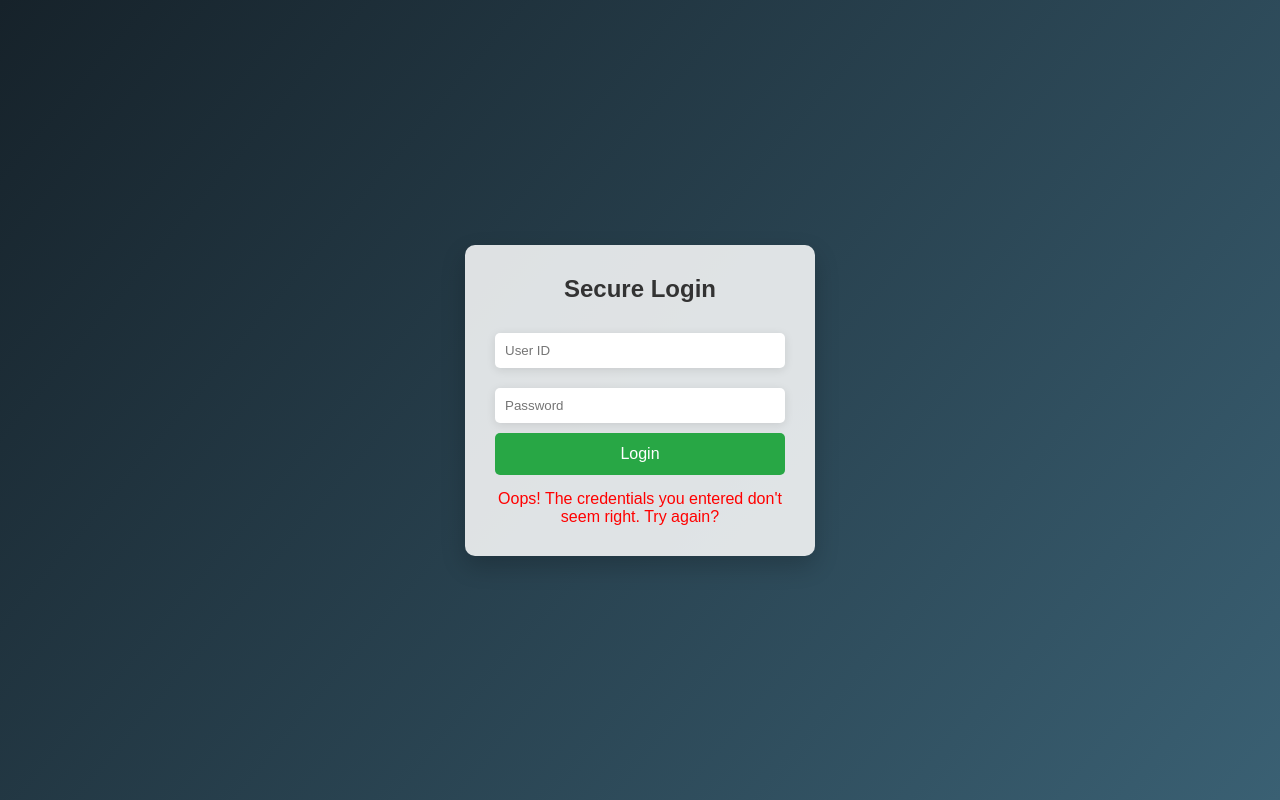
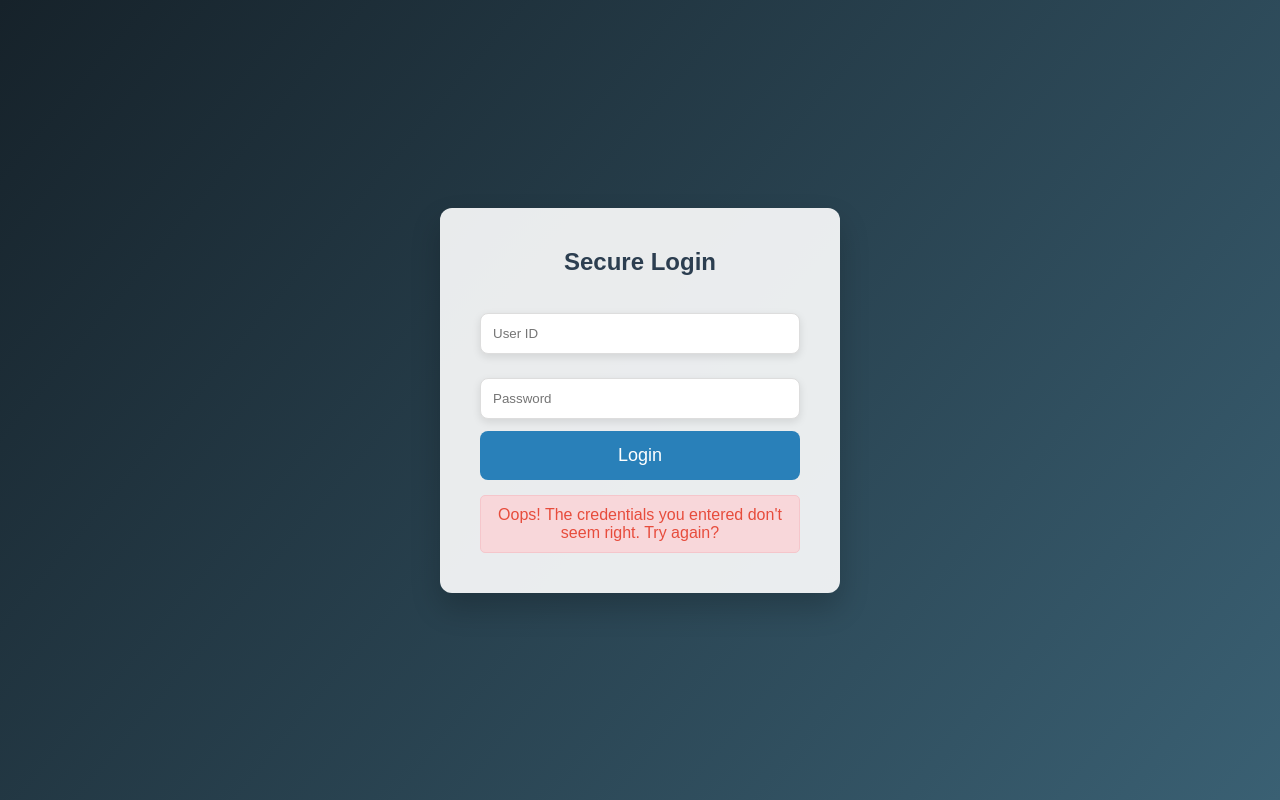
Before and after one commit to TheApexClasses/Landing-Page, a plain HTML site: page index.html in a window 1280 px wide. Both pictures are taken after a click on the button "Login". Drawn offline with Linux system fonts and the light colour scheme.

Commit message:
Added index.html

```diff
--- a/index.html
+++ b/index.html
@@ -32,53 +32,75 @@
     }
 
     .login-container {
-      background-color: rgba(255, 255, 255, 0.85);
-      padding: 30px;
-      border-radius: 10px;
-      box-shadow: 0 10px 25px rgba(0, 0, 0, 0.2);
+      background-color: rgba(255, 255, 255, 0.9);
+      padding: 40px;
+      border-radius: 12px;
+      box-shadow: 0 15px 30px rgba(0, 0, 0, 0.2);
       text-align: center;
-      width: 350px;
+      width: 400px;
+      animation: fadeIn 1s ease;
+    }
+
+    @keyframes fadeIn {
+      from {
+        opacity: 0;
+        transform: translateY(-20px);
+      }
+      to {
+        opacity: 1;
+        transform: translateY(0);
+      }
     }
 
     .login-container h2 {
-      margin-bottom: 20px;
-      color: #333;
+      margin-bottom: 25px;
+      color: #2c3e50;
+      font-size: 24px;
     }
 
     .login-container input {
-      margin: 10px 0;
-      padding: 10px;
+      margin: 12px 0;
+      padding: 12px;
       width: 100%;
-      border: none;
-      border-radius: 5px;
-      box-shadow: 0 2px 10px rgba(0, 0, 0, 0.1);
+      border: 1px solid #ddd;
+      border-radius: 8px;
+      box-shadow: 0 3px 8px rgba(0, 0, 0, 0.1);
     }
 
     .login-container button {
-      padding: 12px;
-      background-color: #28a745;
+      padding: 14px;
+      background-color: #2980b9;
       color: white;
       border: none;
       width: 100%;
-      border-radius: 5px;
+      border-radius: 8px;
       cursor: pointer;
       transition: background-color 0.3s ease;
-      font-size: 16px;
+      font-size: 18px;
     }
 
     .login-container button:hover {
-      background-color: #218838;
+      background-color: #2573a6;
     }
 
-    .login-container p {
+    .message {
       margin-top: 15px;
-      color: red;
+      font-size: 16px;
       display: none;
+      border-radius: 5px;
+      padding: 10px;
     }
 
     .success-message {
-      color: green;
-      font-weight: bold;
+      color: #27ae60;
+      background-color: #d4edda;
+      border: 1px solid #c3e6cb;
+    }
+
+    .error-message {
+      color: #e74c3c;
+      background-color: #f8d7da;
+      border: 1px solid #f5c6cb;
     }
   </style>
 </head>
@@ -88,23 +110,18 @@
     <input type="text" id="userId" placeholder="User ID">
     <input type="password" id="password" placeholder="Password">
     <button onclick="login()">Login</button>
-    <p id="error-message">Oops! The credentials you entered don't seem right. Try again?</p>
-    <p id="success-message" class="success-message">Login successful! Redirecting...</p>
+    <p id="error-message" class="message error-message">Oops! The credentials you entered don't seem right. Try again?</p>
+    <p id="success-message" class="message success-message">Login successful! Redirecting...</p>
   </div>
 
   <script>
     // Hardcoded user ID
     const USER_ID = "MSB1234";
 
-    // Hashed and obfuscated password
-    const HASH_PART_1 = "a94a8fe5";
-    const HASH_PART_2 = "ccb19ba61";
-    const HASH_PART_3 = "c4b2a61d";
+    // Correct SHA-256 hash of the password 'DS7692'
+    const HASHED_PASSWORD = "80f2383ca3502d91a9b307d94baeedc6c0f0c921ad98c4fc378281a1c5440185";
 
-    // Complete hashed password
-    const HASHED_PASSWORD = HASH_PART_1 + HASH_PART_2 + HASH_PART_3;
-
-    // SHA-256 hashing function (using crypto API)
+    // Function to hash password (SHA-256)
     async function hashPassword(password) {
       const encoder = new TextEncoder();
       const data = encoder.encode(password);
@@ -121,20 +138,22 @@
       // Hash the entered password
       const hashedEnteredPassword = await hashPassword(enteredPassword);
 
-      // Check if user ID and hashed password match
+      // Compare entered credentials with stored credentials
       if (enteredUserId === USER_ID && hashedEnteredPassword === HASHED_PASSWORD) {
         // Store login state
         document.cookie = "loggedIn=true; max-age=" + 24 * 60 * 60; // 1 day
         localStorage.setItem('loggedIn', 'true');
 
-        // Show success message and redirect after a delay
+        // Show success message and redirect after a short delay
         document.getElementById("success-message").style.display = "block";
+        document.getElementById("error-message").style.display = "none";
         setTimeout(() => {
           window.location.href = "https://theapexclasses.blogspot.com/";
-        }, 2000);
+        }, 1000); // Shorter delay for quicker redirect
       } else {
         // Show error message
         document.getElementById("error-message").style.display = "block";
+        document.getElementById("success-message").style.display = "none";
       }
     }
   </script>
```
